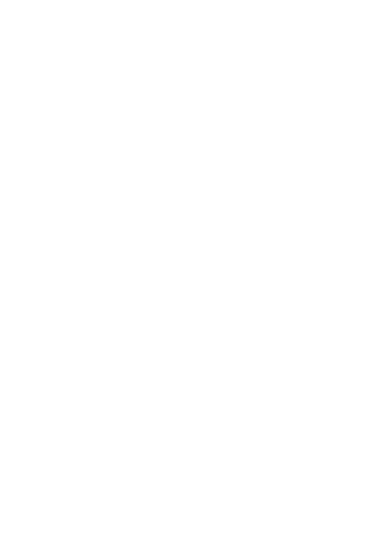
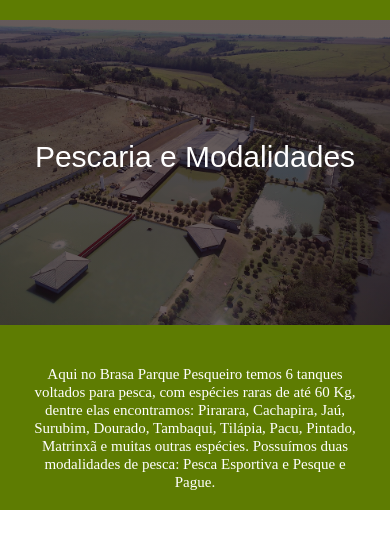
Before and after one commit to pedrocanddz/pesqueiro, a plain HTML site: page pescaria.html in a window 390 px wide. Drawn offline with Linux system fonts and the light colour scheme.

Commit message:
banner Pescaria pronto

```diff
--- a/css/pescaria.css
+++ b/css/pescaria.css
@@ -1,4 +1,91 @@
 /*========================== INICIO = Banner + descrição  ==========================*/
+.banner_pescaria {
+    display: flex;
+    align-items: center;
+    max-width: 100%;
+    height: 460px;
+    background: linear-gradient(0deg, rgba(17, 2, 2, 0.65), rgba(17, 2, 2, 0.65)),url("/Imagens/Página\ 02\ _Pesqueiro_/bannerPesqueiro.jpg");
+    background-size:cover;
+    background-position: 0% 50%;
+    background-repeat: no-repeat;
+    border-top: 20px solid var(--corVerde);
+    border-bottom: 20px solid var(--corVerde);
+}
+
+.banner_pescaria h1 {
+    padding-left: 12%;
+    padding-right: 12%;
+    margin: 0 auto;
+    font-family: Rubik, Arial, Helvetica, sans-serif;
+    font-style: var(--tituloBanner);
+    font-weight: 500;
+    font-size: 54px;
+    line-height: 60px;
+    text-align: center;
+    color: #FFFFFF;
+}
+
+.banner_pescaria_descricao {
+    padding-top: 5%;
+    padding-bottom: 5%;
+    padding-left: 22%;
+    padding-right: 22%;
+    display: flex;
+    align-items: center;
+    background-color: var(--corVerde);
+}
+
+.banner_pescaria_descricao p {
+    line-height: 25px;
+    text-align: center;
+    font-size: var(--paragrafo-font-size);
+    margin: 0 auto;
+    color:#FFFFFF;
+}
+
+@media (max-width: 960px) {
+    .banner_pescaria {
+        background-position: 0% 55%;
+        height: 325px;
+    }
+
+    .banner_pescaria h1 {
+        padding-left: 6%;
+        padding-right: 6%;
+        font-size: var(--tituloBanner-font-size);
+        line-height: 48px;
+        padding-bottom: 8%;
+    }
+
+    .banner_pescaria_descricao {
+        padding-left: 12%;
+        padding-right: 12%;
+    }
+
+}
+
+@media (max-width: 720px) {
+    .banner_pescaria {
+        background-position: 0% 65%;
+        height: 305px;
+    }
+
+    .banner_pescaria h1 {
+        font-size: 30px;
+        line-height: 38px;
+        padding-bottom: 8%;
+    }
+
+    .banner_pescaria_descricao {
+        padding-left: 8%;
+        padding-right: 8%;
+    }
+
+    .banner_pescaria_descricao p {
+        font-size: 15px;
+        line-height: 18px;
+    }
+}
 
 /*========================== FIM = Banner + descrição  ==========================*/
 
--- a/pescaria.html
+++ b/pescaria.html
@@ -12,6 +12,16 @@
 
 <body>
   <!-------------------------- INICIO - Banner + descrição  -------------------------->
+  <div class="banner_pescaria">
+    <h1>Pescaria e Modalidades</h1>
+  </div>
+
+  <div class="banner_pescaria_descricao">
+    <p>Aqui no Brasa Parque Pesqueiro temos 6 tanques voltados para pesca, com espécies raras de até 60 Kg, dentre elas encontramos:
+       Pirarara, Cachapira, Jaú, Surubim, Dourado, Tambaqui, Tilápia, Pacu, Pintado, Matrinxã e muitas outras espécies.
+      Possuímos duas modalidades de pesca: Pesca Esportiva e Pesque e Pague.
+    </p>
+  </div>
 
   <!-------------------------- FIM - Banner + descrição  -------------------------->
 
```
